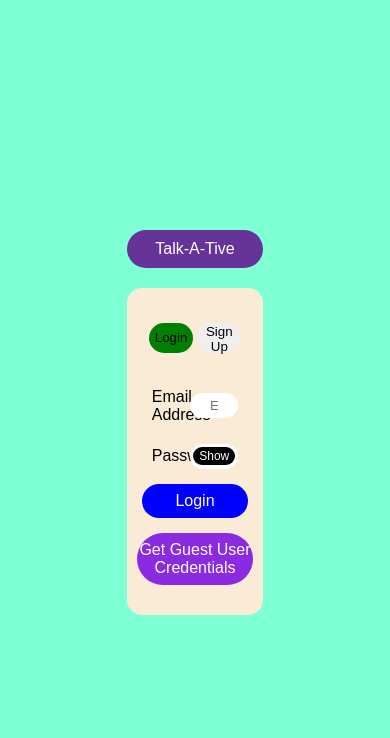
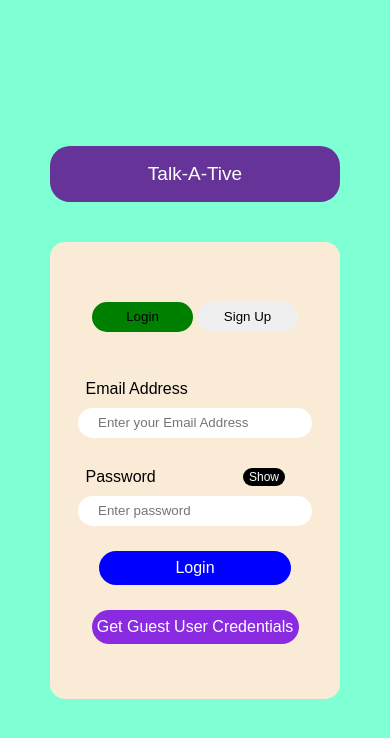
Before and after one commit to sabbbin/Chat_app_ReactJs, a React (Create React App) app: page / in a window 390 px wide. Shown: the top 738 px of the page. Built offline with nearby package versions, Linux system fonts and the light colour scheme.

Commit message:
login responive

```diff
--- a/src/component/pages/ChatPage.js
+++ b/src/component/pages/ChatPage.js
@@ -168,6 +168,7 @@ const newFriend=()=> {
      console.log('new', newfri)
      setSearchUser(newfri)
 
+
      setnewFriFlag(!newfriFlag)
 
 
@@ -197,6 +198,7 @@ const addFriend=(id)=>{
   let refreshnewuser= searchuser.filter(usr=>usr.id!=id)
   setSearchUser(refreshnewuser)
   localStorage.setItem('chat',JSON.stringify(chatlistdb))
+
 
   setflagquick(!flagquick)
 }
@@ -290,13 +292,17 @@ const addFriend=(id)=>{
                 }
 
              </div>
+
+
+
+
              <div
               className={ newfriFlag?'sidebar_content1 active' :'sidebar_content1'}
               >
 
 
                 {
-                   searchuser?.map((chtlist ,id)=>
+                   searchuser.length>0 && searchuser?.map((chtlist ,id)=>
 
                  <div
                    className='user_profile'
@@ -304,6 +310,7 @@ const addFriend=(id)=>{
                    onClick={()=>addFriend(chtlist.id)}
                    key={id}
                  >
+
                  <img src='/img/blank_img.png' alt='/img/blank_img.png'/>
 
 
@@ -317,6 +324,8 @@ const addFriend=(id)=>{
                 }
 
              </div>
+
+
 
 
 
--- a/src/component/pages/home/home_page.css
+++ b/src/component/pages/home/home_page.css
@@ -15,7 +15,7 @@ body{
 .wrapper{
 
     padding: 50px ;
-    width: 35%;
+    width: 450px;
     position: relative;
 
 
@@ -24,15 +24,16 @@ body{
 .home_header{
     background-color: rebeccapurple;
     color:white;
-    padding: 10px ;
+    padding:17px ;
+    font-size: 19px;
     text-align: center;
     border-radius: 20px;
-    margin-bottom: 20px;
+    margin-bottom: 40px;
 }
 
 .home_content{
     background-color: antiquewhite;
-    padding:20px 10px;
+    padding:45px 30px;
     border-radius: 15px;
     position: relative;
 
@@ -48,7 +49,7 @@ body{
 }
 .home_content_header button{
     height: 30px;
-    width: 100%;
+    width: 70%;
     border:0;
     margin: 0 2px;
     border-radius: 20px;
@@ -82,31 +83,38 @@ body{
 
 
 .form{
-    padding: 5px;
+    padding: 8px;
 }
 
 .form_control{
-   margin: 10px 0px;
+   margin: 20px 0px;
    padding: 5px 10px;
 
    display: flex;
    align-items: center;
+
 }
 
-.form_control label{
-     min-width: 35%;
+.form_control label
 
-    margin-right: 8px;
+{
+     min-width: 30%;
+
+    margin-right: 25px;
 }
 
-.form_control input{
-    width: 70%;
-    height: 25px;
+.form_control input
+
+{
+    width: 60%;
+
+    height: 30px;
     border: 0;
     padding: 0px 20px;
     border-radius: 30px;
 
 }
+
 
 
 .form_control input:focus{
@@ -121,10 +129,12 @@ body{
     cursor: pointer;
 }
 
+
+
 .form_control .btn_show{
     position: absolute;
-
-    right: 28px;
+    display: inline;
+    right: 55px;
     height: 18px;
     color: white;
     background-color: black;
@@ -132,23 +142,24 @@ body{
 }
 
 .btn_login{
-    width: 100%;
+    width: 90%;
+   margin: 7px auto;
     padding: 8px 0px;
     background-color: blue;
     color:white;
     display: block;
     font-size: 16px;
-    margin: 10px 0px;
+
 }
 .btn_guest{
-    width: 100%;
+    width: 90%;
     padding: 8px 0px;
     background-color:blueviolet;
     color:white;
     display: block;
     font-size: 16px;
 
-    margin-bottom: 10px;
+    margin: 10px auto;
 }
 
 
@@ -156,11 +167,29 @@ input[type='file']{
 
     display: none;
 
+
 }
 .img_file{
-    width: 100%;
+    width: 85%;
     text-align: center;
     background-color: white;
     padding:8px 0px;
     border-radius: 30px;
+    display: block;
+    margin: 0px auto;
+
 }
+
+@media screen and (max-width: 500px) {
+    .form_control{
+        flex-direction: column;
+    }
+    .form_control label{
+        margin-bottom: 10px;
+        width: 100%;
+    }
+    .form_control input{
+        width: 100%;
+    }
+
+}
--- a/src/component/pages/home/register.js
+++ b/src/component/pages/home/register.js
@@ -80,9 +80,12 @@ export default function Register() {
 
                     </div>
                     <div className="form_control">
-                        <label>
+
+
+                        <label className='label'>
                             Password
                         </label>
+
 
 
 
@@ -98,6 +101,8 @@ export default function Register() {
                         >
                              {show?'Hide':'Show'}
                         </button>
+
+
 
 
                     </div>
```
